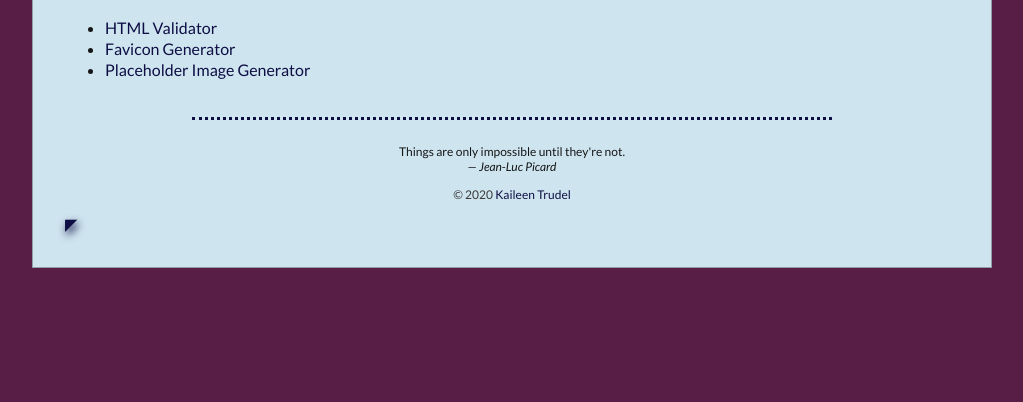
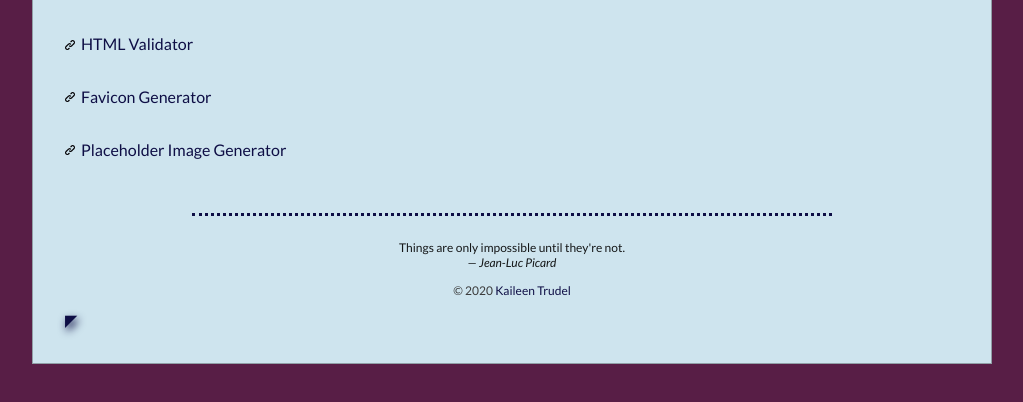
Before and after one commit to KT2090/csd120.20f.kaileen-trudel, a plain HTML site: page links.html in a window 1280 px wide. Shown: the part 116-518 px from the top of the page, without its empty margins (128-1151 px from the left). Drawn offline with Linux system fonts and the light colour scheme; a web font is replaced by a local one.

Commit message:
Internal style for custom links bullet (image add)

```diff
--- a/links.html
+++ b/links.html
@@ -20,6 +20,20 @@
     <link rel="mask-icon" href="/safari-pinned-tab.svg" color="#5bbad5" />
     <meta name="msapplication-TileColor" content="#603cba" />
     <meta name="theme-color" content="#ffffff" />
+    <style>
+      main ul {
+        padding: 0;
+        list-style-type: none;
+      }
+
+      main ul li {
+        padding: 1em;
+        background-image: url(images/link.png);
+        background-size: 10px;
+        background-repeat: no-repeat;
+        background-position: left center;
+      }
+    </style>
   </head>
   <body>
     <div class="width-wrap">
```
Also changed, not shown: images/link.png (added).
